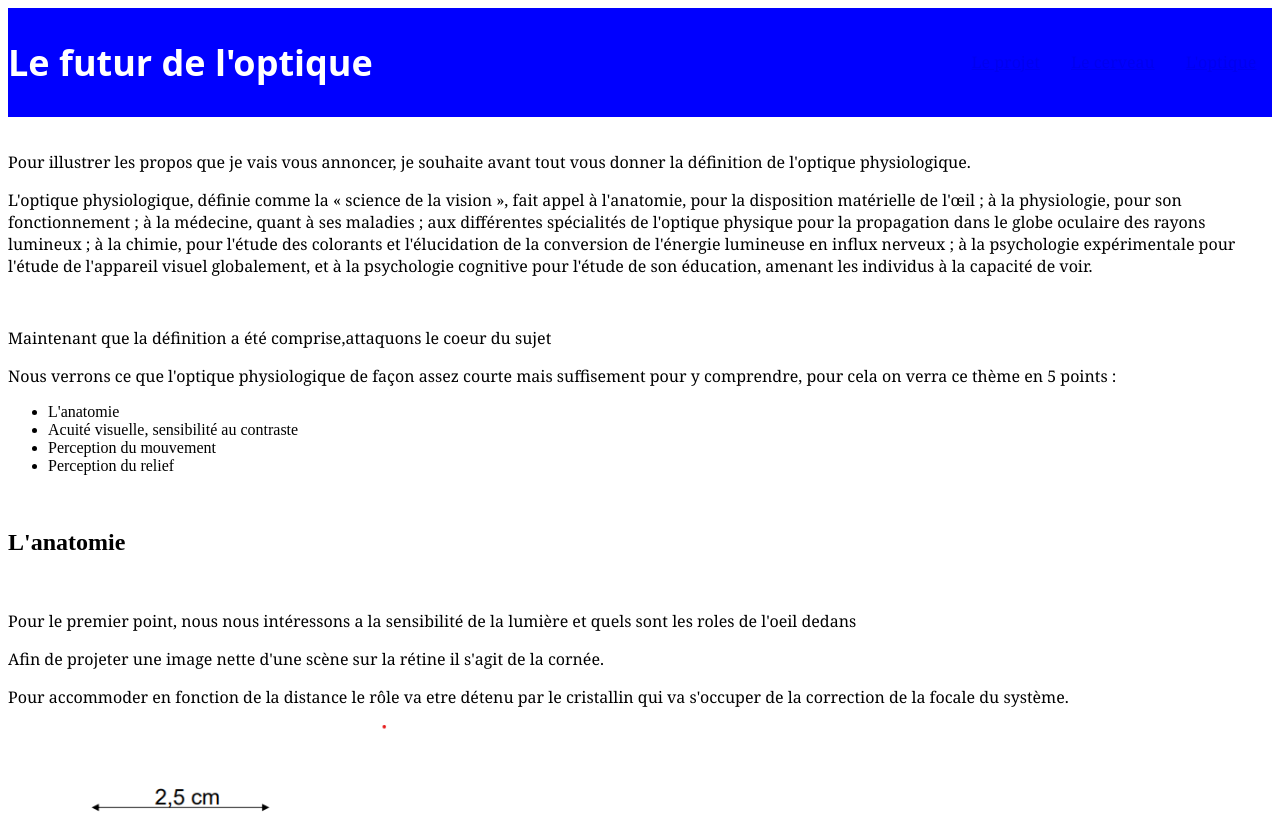
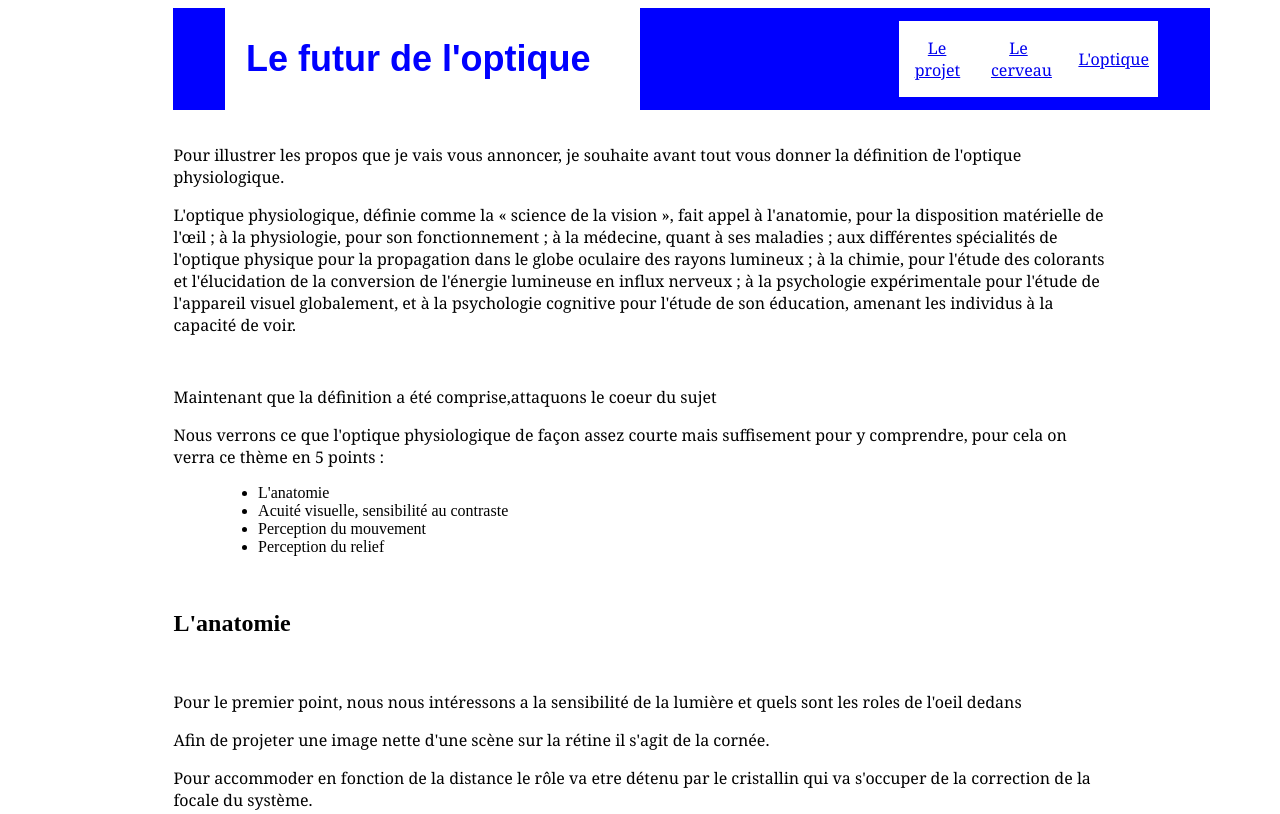
Before and after one commit to DewiGirot/Cerveau, a plain HTML site: page optique.html in a window 1280 px wide. Shown: the top 814 px of the page. Drawn offline with Linux system fonts and the light colour scheme.

Commit message:
CSS sur le nav
Mise a jour du css sur la barre nav

```diff
--- a/optique.html
+++ b/optique.html
@@ -16,9 +16,9 @@
 				<h2>Le futur de l'optique</h2>
 			</div>
 			<div class="nav_right">
-				<a href="optique.html"><p> L'optique </p></a>
-				<a href="Cerveau.html"><p> Le cerveau </p></a>
-				<a href="index.html"><p> Le projet </p></a>
+		        <a href="index.html"><p> Le projet </p></a>
+		        <a href="Cerveau.html"><p> Le cerveau </p></a>
+		        <a href="optique.html"><p> L'optique </p></a>
 			</div>
 		</nav>
 
--- a/style/style.css
+++ b/style/style.css
@@ -4,34 +4,47 @@ nav {
 	justify-content: space-between;
 	align-items: center;
 	background-color: blue;
-	color: white; /* couleur du texte */
-	font-family: "Open Sans", sans-serif;
+	color: white;
+	font-family: sans-serif;
 }
 
 .nav_left {
-	display:flex;
-	flex-direction: row;
-	flex-wrap: nowrap;
-	justify-content: space-between;
+	display:inline-block;
+	justify-content: space-around;
 	align-items: center;
 	font-size: 1.5em;
 	width: 40%;
+	color: blue;
+	background-color: white;
 }
 
 .nav_right {
 	display:flex;
-	flex-direction: row-reverse;
-	flex-wrap: nowrap;
 	justify-content: space-around;
+	align-items: center;
 	width: 25%;
+	text-align: center;
+	background-color: white
+}
+
+.navbar li:hover, a:hover {
+background-color: #6CC2FF;
+}
+
+nav ul{
+	list-style-type: none;
 }
 
 img {
-	width: 30%;
+	width: 35%;
+	margin-right: 40% ;
+	margin-left: 25% ;
 }
 
 *{
 	/* text-align: center */
+	margin-right: 5% ;
+	margin-left: 5%;
 }
 
 p {
```
Also changed, not shown: Cerveau.html (+3 -3 lines), index.html (+3 -3 lines), 1 other file.
